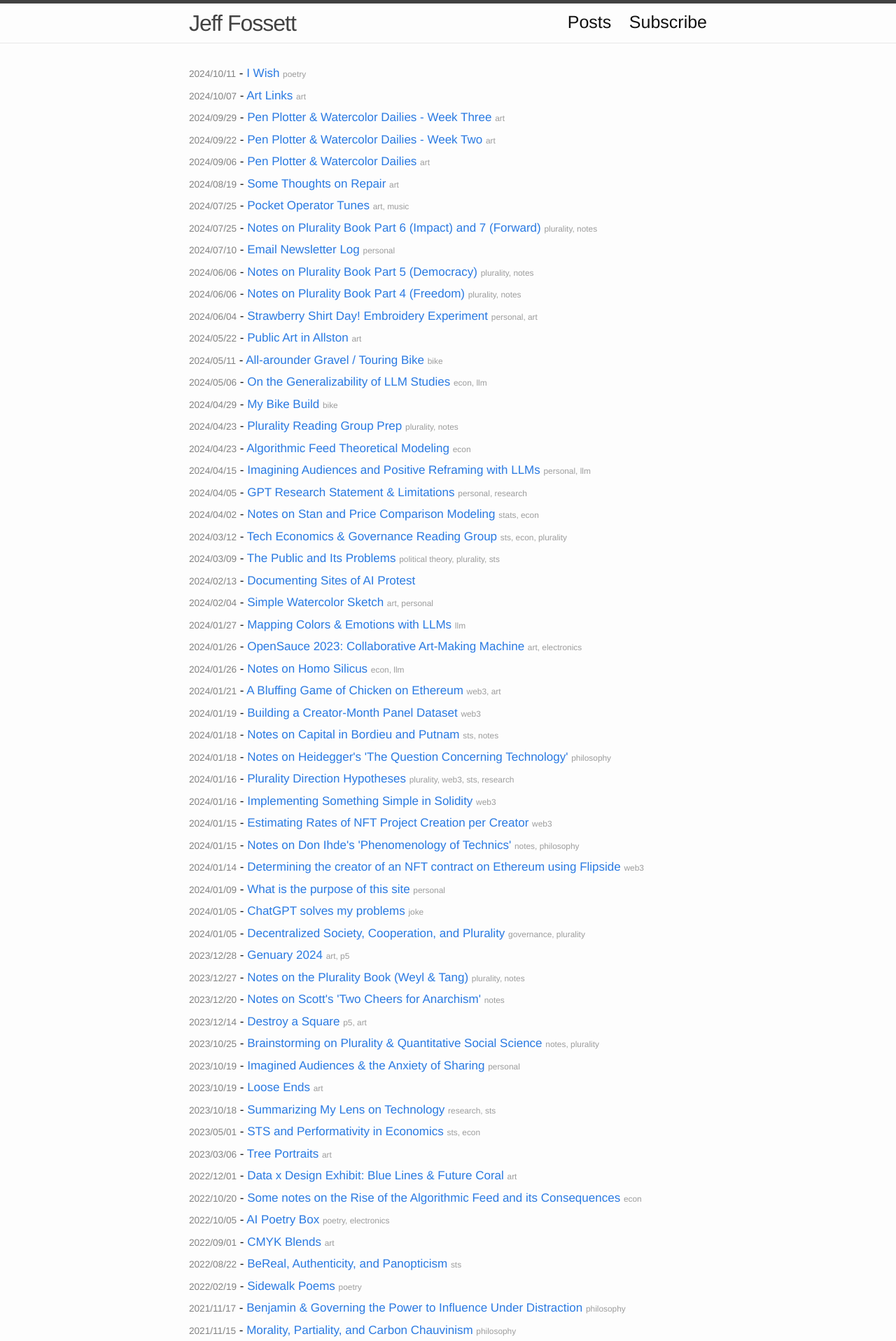
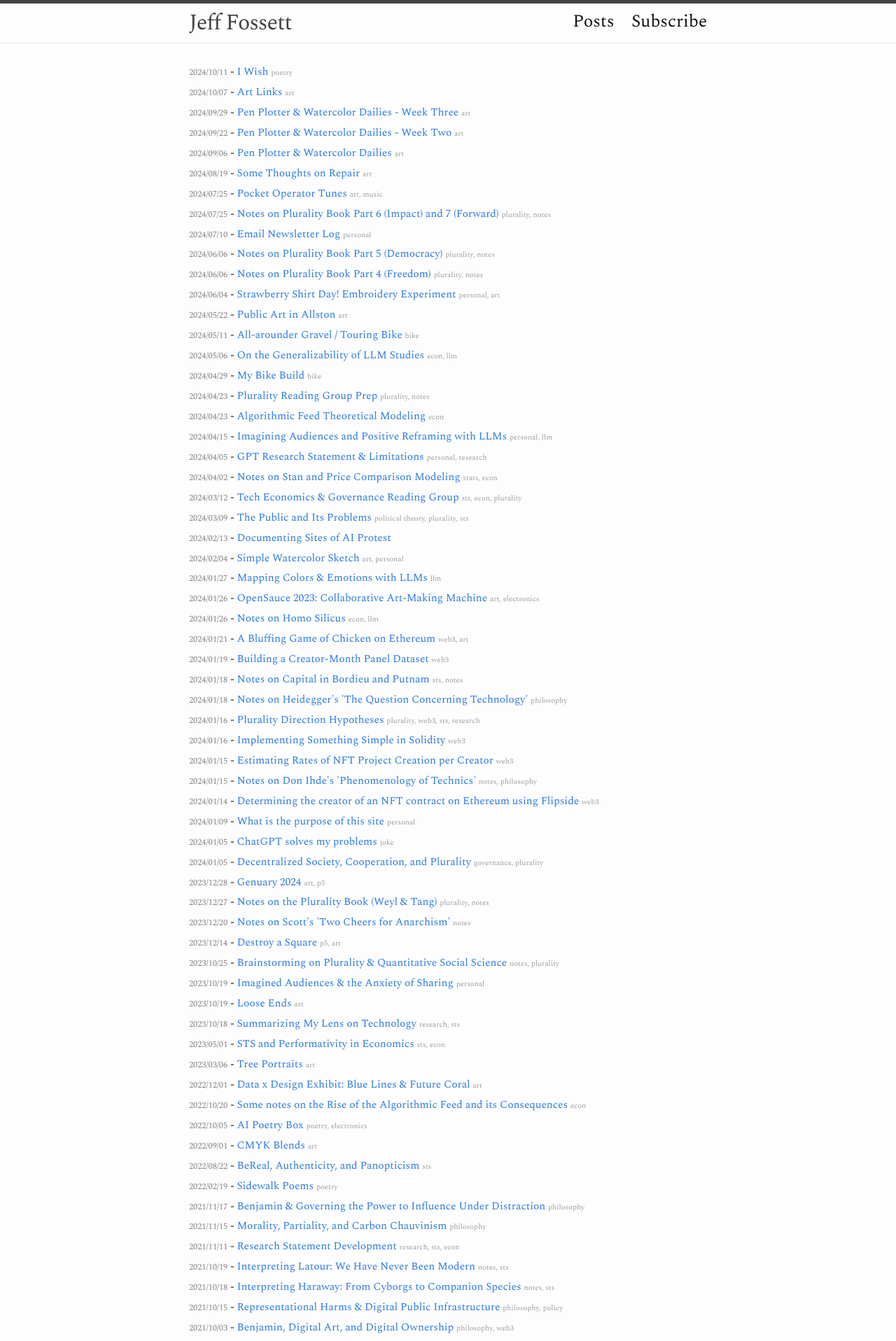
Before and after one commit to Fossj117/fossj117.github.io, a Jekyll site: the page built from posts.md, in a window 1280 px wide. Shown: the top 1916 px of the page at 70% size. Built offline with Jekyll 4.4.1, drawn with Linux system fonts in a browser that asks for light colours.

Commit message:
try serif font

```diff
--- a/_includes/head.html
+++ b/_includes/head.html
@@ -7,6 +7,9 @@
   <title>{% if page.title %}{{ page.title }}{% else %}{{ site.title }}{% endif %}</title>
   <meta name="description" content="{% if page.excerpt %}{{ page.excerpt | strip_html | strip_newlines | truncate: 160 }}{% else %}{{ site.description }}{% endif %}">
 
+  <style>
+    @import url('https://fonts.googleapis.com/css2?family=EB+Garamond:ital,wght@0,400..800;1,400..800&family=Lora:ital,wght@0,400..700;1,400..700&family=Spectral:ital,wght@0,200;0,300;0,400;0,500;0,600;0,700;0,800;1,200;1,300;1,400;1,500;1,600;1,700;1,800&display=swap');
+</style>
   <link rel="stylesheet" href="{{ "/css/main.css" | prepend: site.baseurl }}">
   <link rel="canonical" href="{{ page.url | replace:'index.html','' | prepend: site.baseurl | prepend: site.url }}">
   <link rel="alternate" type="application/rss+xml" title="{{ site.title }}" href="{{ "/feed.xml" | prepend: site.baseurl | prepend: site.url }}" />
--- a/css/main.scss
+++ b/css/main.scss
@@ -3,11 +3,10 @@
 ---
 @charset "utf-8";
 
-
-
 // Our variables
-$base-font-family: Helvetica, Arial, sans-serif;
-$base-font-size:   20px;
+// $base-font-family: Helvetica, Arial, sans-serif;
+$base-font-family: 'spectral', serif; // 'cormorant', 'literata', 'spectral', 'merriweather'
+$base-font-size:   18px;
 $small-font-size:  $base-font-size * 0.85;
 $base-line-height: 1.5;
 
```
